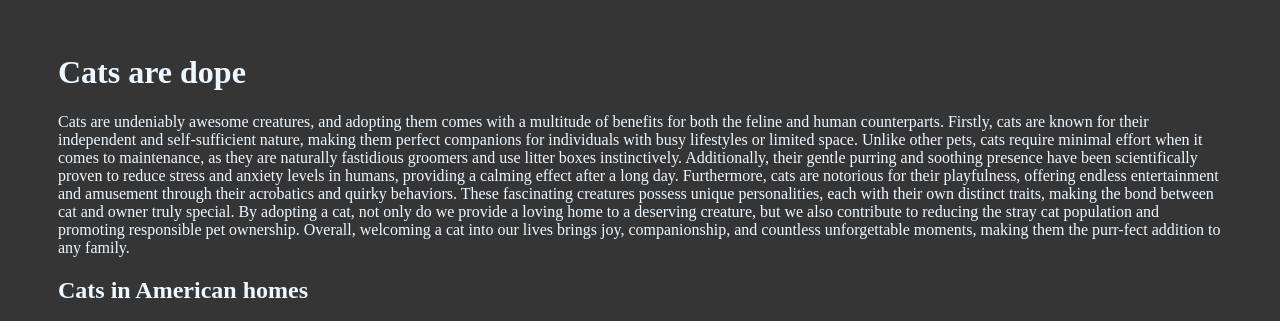
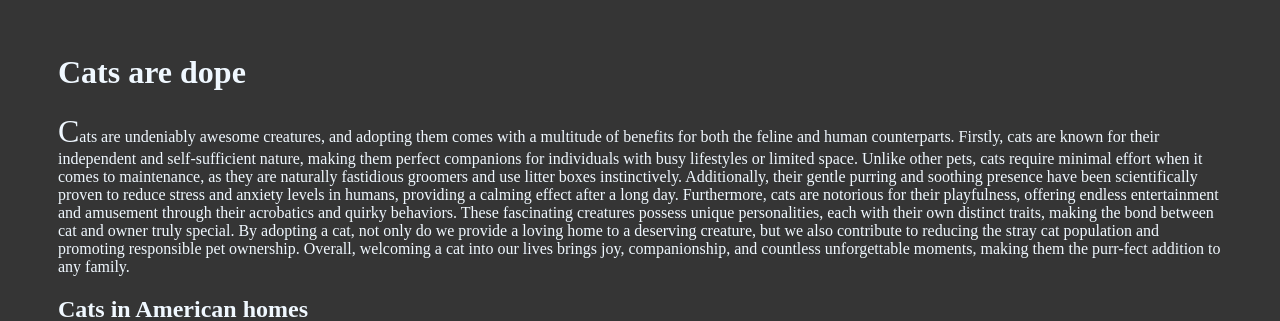
Before and after one commit to Poven45/catsNfacts, a plain HTML site: page index.html in a window 1280 px wide. Shown: the top 321 px of the page. Drawn offline with Linux system fonts and the light colour scheme.

Commit message:
Added body i think lol?

```diff
--- a/index.html
+++ b/index.html
@@ -10,16 +10,15 @@
 </head>
 <body>
     <!-- Abi start here pls, thanks -->
+<body>
     <h1>Cats are dope</h1>
 </body>
-<p>Cats are undeniably awesome creatures, and adopting them comes with a multitude of benefits for both the feline and human counterparts. Firstly, cats are known for their independent and self-sufficient nature, making them perfect companions for individuals with busy lifestyles or limited space. Unlike other pets, cats require minimal effort when it comes to maintenance, as they are naturally fastidious groomers and use litter boxes instinctively. Additionally, their gentle purring and soothing presence have been scientifically proven to reduce stress and anxiety levels in humans, providing a calming effect after a long day. Furthermore, cats are notorious for their playfulness, offering endless entertainment and amusement through their acrobatics and quirky behaviors. These fascinating creatures possess unique personalities, each with their own distinct traits, making the bond between cat and owner truly special. By adopting a cat, not only do we provide a loving home to a deserving creature, but we also contribute to reducing the stray cat population and promoting responsible pet ownership. Overall, welcoming a cat into our lives brings joy, companionship, and countless unforgettable moments, making them the purr-fect addition to any family.</p>
+<p class="uppercase">Cats are undeniably awesome creatures, and adopting them comes with a multitude of benefits for both the feline and human counterparts. Firstly, cats are known for their independent and self-sufficient nature, making them perfect companions for individuals with busy lifestyles or limited space. Unlike other pets, cats require minimal effort when it comes to maintenance, as they are naturally fastidious groomers and use litter boxes instinctively. Additionally, their gentle purring and soothing presence have been scientifically proven to reduce stress and anxiety levels in humans, providing a calming effect after a long day. Furthermore, cats are notorious for their playfulness, offering endless entertainment and amusement through their acrobatics and quirky behaviors. These fascinating creatures possess unique personalities, each with their own distinct traits, making the bond between cat and owner truly special. By adopting a cat, not only do we provide a loving home to a deserving creature, but we also contribute to reducing the stray cat population and promoting responsible pet ownership. Overall, welcoming a cat into our lives brings joy, companionship, and countless unforgettable moments, making them the purr-fect addition to any family.</p>
 <h2>Cats in American homes</h2>
 <p>In the American Home there is an <em>estimate of 29% of households that own a cat as a pet</em>. The cats are usually indoors and sometimes famalies keep them as outside cats. some homes keep cats as a worker on a farm to kill rodents keep the farm animals in check.</p>
 <a href="https://www.reddit.com/r/barncat/comments/q0s9nw/barn_cat_riding_the_tractor/">
     <img src="https://i.redd.it/j2u36qla9br71.jpg" alt="Cat on Tractor">
 </a>
-
-
 <div>
     <h3>Chonkers</h3>
         <p>Cats have been given many nicknames throughout their history one of those names is <strong>CHONKERS.</strong> Chonkers are not a specific breed of cats but ate cats who are overweight and usually look like a loaf of bread when they sit. There are multiple other variates of the chonker nicknames such as!</p>
@@ -31,6 +30,7 @@
 
     <img src="https://image.petmd.com/files/2187242989_2eacb23b1e_z-slide1.jpg" alt="Fat CAT">
 </div>
+</body>
 
 
 
--- a/styles.css
+++ b/styles.css
@@ -3,3 +3,8 @@ body {
     background-color: rgb(53, 53, 53);
     color: aliceblue;
 }
+
+.uppercase::first-letter{
+    font-size: 200%;
+
+}
```
